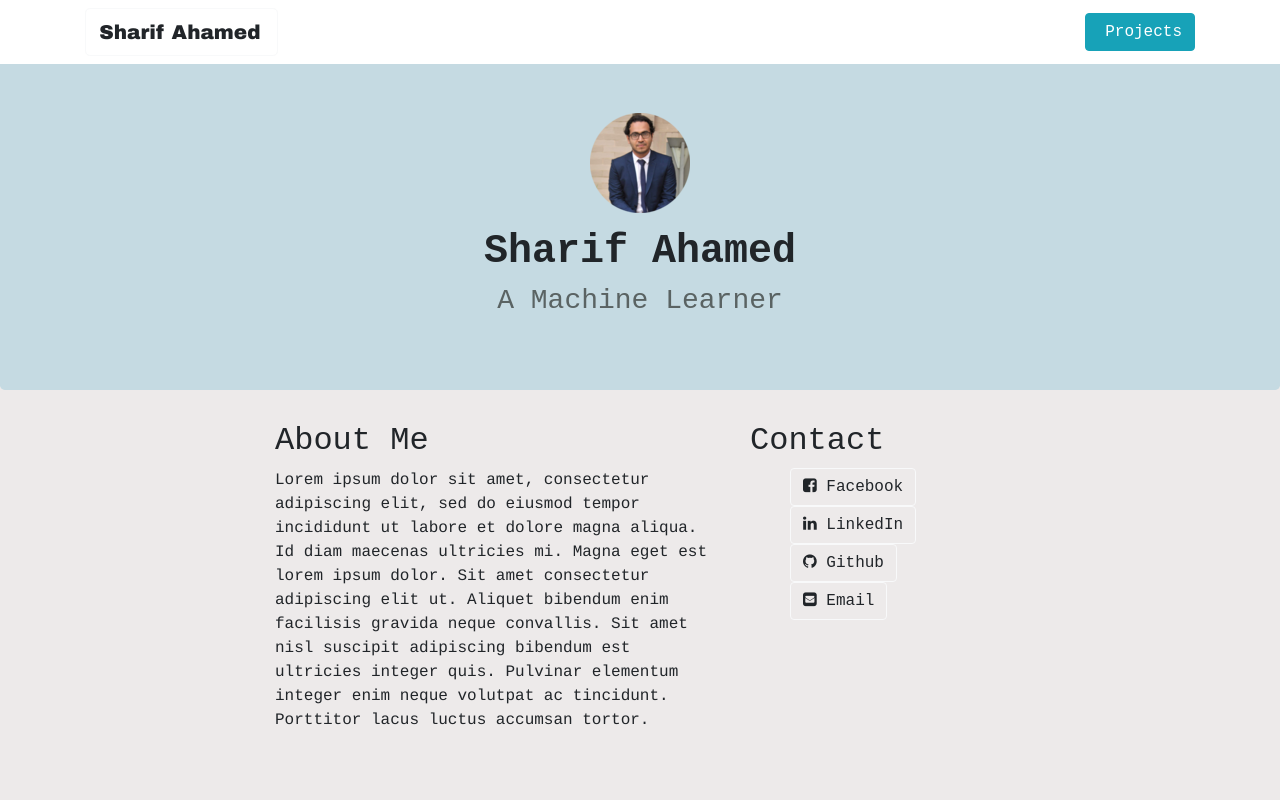
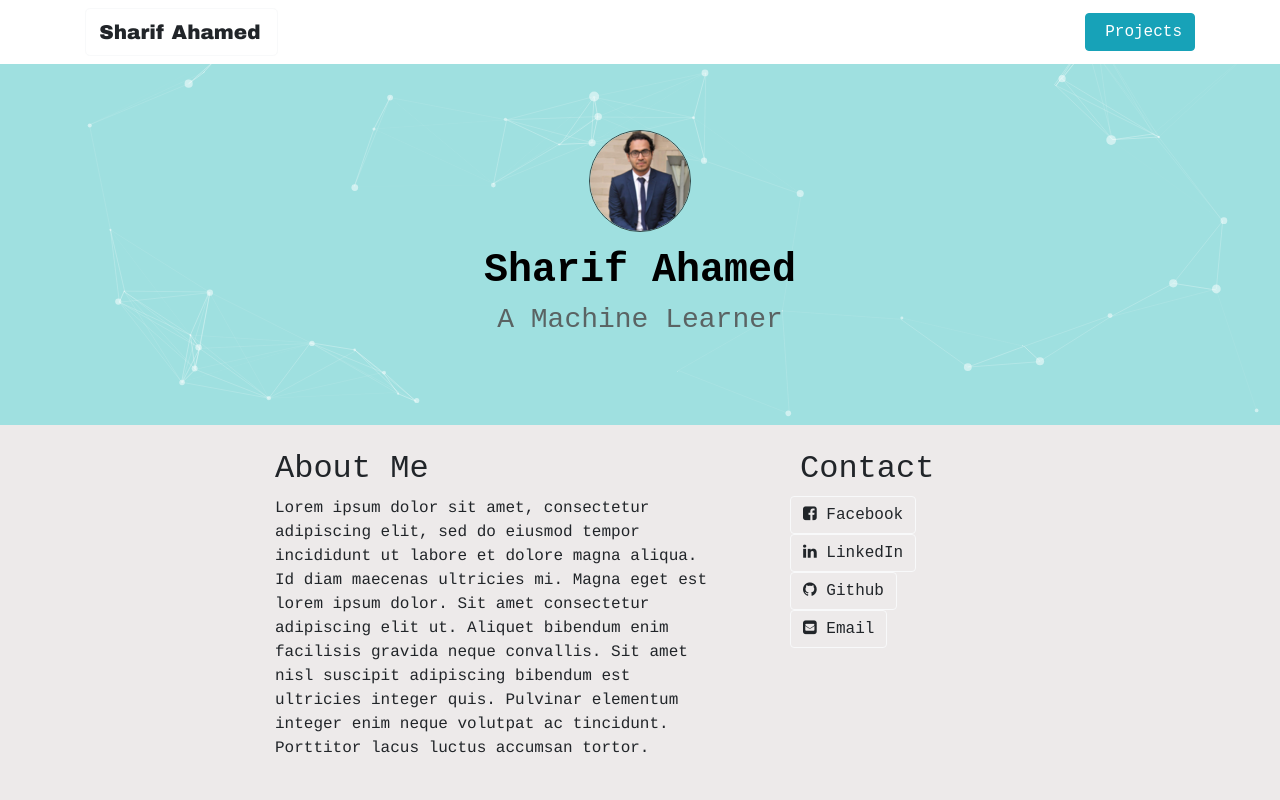
Before and after one commit to sharif4855/test-portfolio, a website: page index.html in a window 1280 px wide. Shown: the top 800 px of the page. Drawn offline with nearby package versions, Linux system fonts and the light colour scheme.

Commit message:
particle-js Added

```diff
--- a/index.html
+++ b/index.html
@@ -16,21 +16,21 @@
 <body>
     <nav class="navbar navbar-light navbar-expand-sm bg-white fixed-top " >
         <div class="container">
-            <!-- <a class="navbar-brand " href="#">Sharif Ahamed</a> -->
             <a href="#top" style="text-decoration:none; font-family: Arial Black; "><button class="navbar-nav btn btn-light btn btn-lg">&nbsp&nbspSharif Ahamed</button></a>
             <ul class="navbar-nav mr-right">
                 <a href="#section02" style="text-decoration:none;"><button  class="navbar-nav btn btn-info">&nbsp&nbspProjects</button></a>
-
             </ul>
         </div>
     </nav>
 <section id="section01">
-        <header class="jumbotron" >
+    <div id="particles-js">
+        <div class="top" >
             <div>&nbsp</div>
             <a href="#"><img src="/img/img.png" alt="" class="image-fluid simg"  ></a>
             <h1 class="name">Sharif Ahamed</h1>
             <h3 class="id">A Machine Learner</h3>
-        </header>
+        </div>
+    </div>
     <div class="container temp">
         <div class="row">
             <div class="col-sm-2"></div>
@@ -41,7 +41,7 @@
                 </div>
             </div>
             <div class="col-sm-5 contact">
-                    <h2>Contact</h2>
+                    <h2 class="con">Contact</h2>
                     <ul>
                         <li><a class=" btn btn-light" href="#"><span class="fa fa-facebook-square" target="_blank"></span> Facebook</a></li>
                         <li><a class=" btn btn-light" href="https://www.linkedin.com/in/sharifahamed/" target="_blank"><span class="fa fa-linkedin"></span> LinkedIn</a></li>
--- a/style.css
+++ b/style.css
@@ -6,13 +6,23 @@ body{
     font-family: monospace;
     margin-top: 25px;
 }
-header{
+.top{
+    position: absolute;
+    margin:0 auto;
+    height:50vh;
+    width: 100vw;
+    display: grid;
+    justify-content: center;
+    place-items: center;
+    align-content: center;
+    color: black;
+    background-color: rgba(0, 0, 0, 0);
+}
+/* .jumbotron{
+    position: relative;
+    background-color: rgb(197, 218, 226);
     text-align: center;
-}
-.jumbotron{
-    position: relative;
-    background-color: rgb(197, 218, 226)
-}
+} */
 ul {
     list-style-type: none;
 }
@@ -48,9 +58,16 @@ p{
 h1{
     position: relative;
 }
+
+h2{
+    margin-top: 25px;
+}
 #particles-js{
     position: relative;
     margin: 0 auto;
+    height: 50vh;
+    width: 100vw;
+    background-color: rgb(159, 224, 224);
 }
 p{
     font-family: Courier;
@@ -59,12 +76,17 @@ p{
 .card-header{
     background-color: rgb(117, 185, 185)
 }
-/* #project{
-    margin-top: 25px;
-
-} */
+.simg{
+    border: 1.5px solid ;
+    border-radius: 90px;
+    border-color: rgba(0, 0, 0, 0.678)
+}
 
 .card{
     margin-top: 25px;
     border-radius: 20px;
 }
+
+.con{
+    margin-left: 50px;
+}
```
